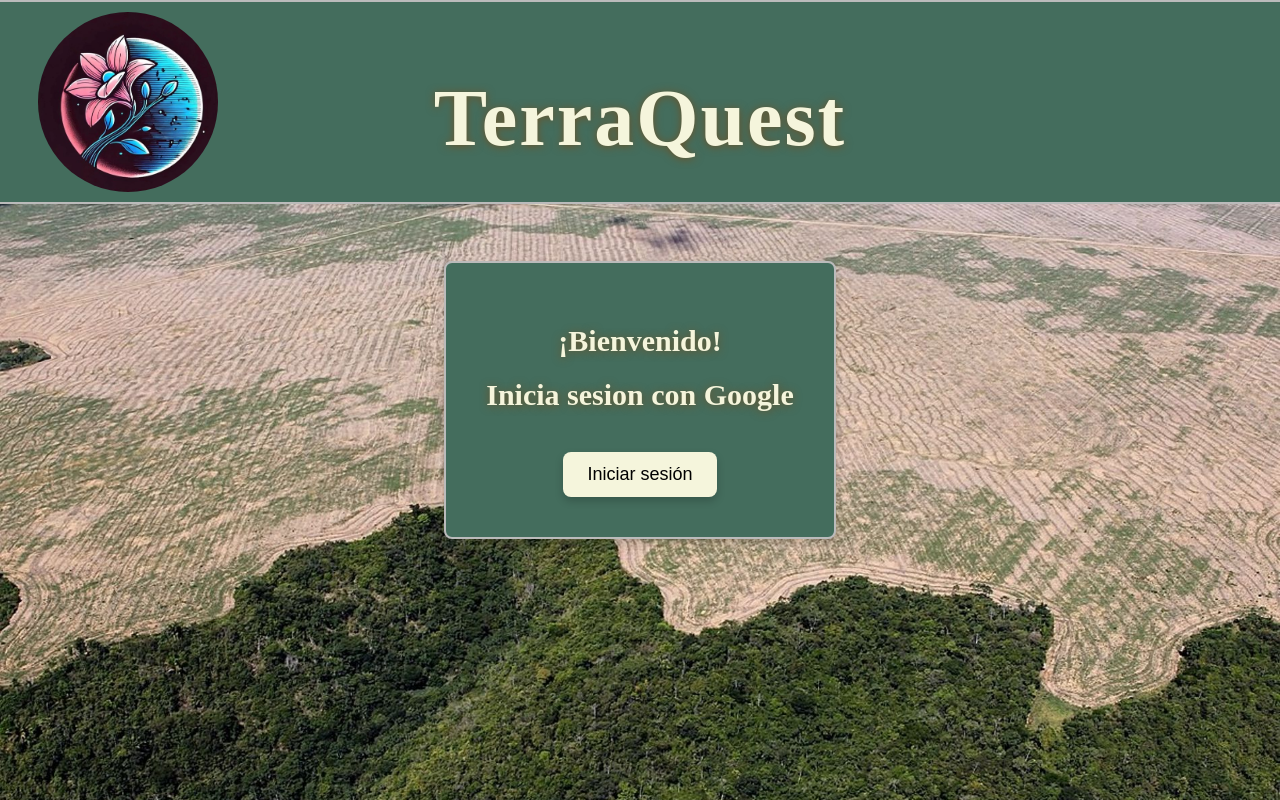
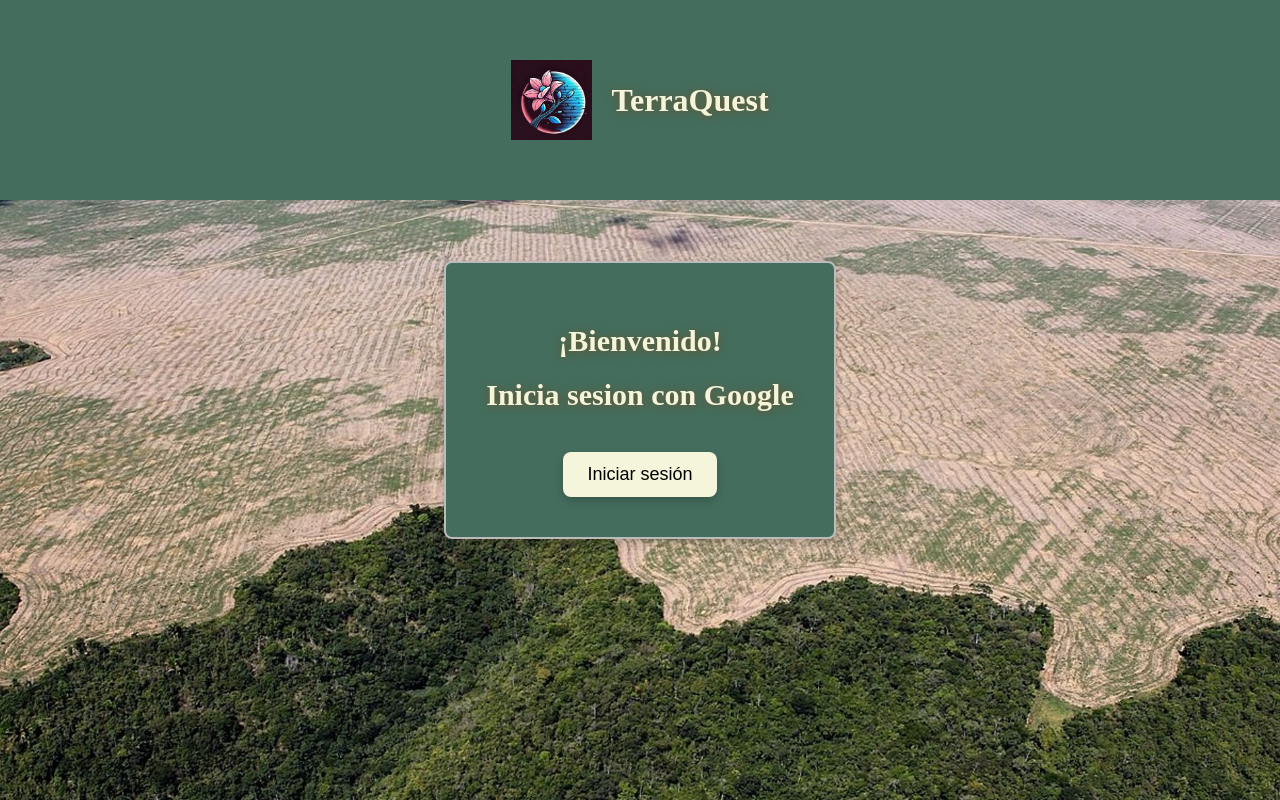
Before and after one commit to kevinJ1910/TerraQuest, a React (Vite) app: page / in a window 1280 px wide. Built offline with nearby package versions, Linux system fonts and the light colour scheme; no server answers.

Commit message:
se edita el contenedor del titulo

```diff
--- a/src/pages/login/Login.css
+++ b/src/pages/login/Login.css
@@ -38,24 +38,18 @@
   background-color: #446D5D;
   width: 100%;
   height: 120px;
-  letter-spacing: 2px;
-  font-size: 250%;
   position: fixed;
   top: 0;
-  z-index: 1000;
-  border: 2px solid #bbbbbb;
+  z-index: 2000; /* Prueba un valor mayor */
   justify-content: center;
   padding: 40px;
-
 }
 
-.container-login img {
-  width: 180px;
-  height: auto;
-  border-radius: 60%;
-  margin-right: 80%;
-  position: fixed;
+.container-title img {
+  height: 80px; /* Ajusta el tamaño de la imagen */
+  margin-right: 20px;
 }
+
 
 h3 {
   margin: 0;
```
